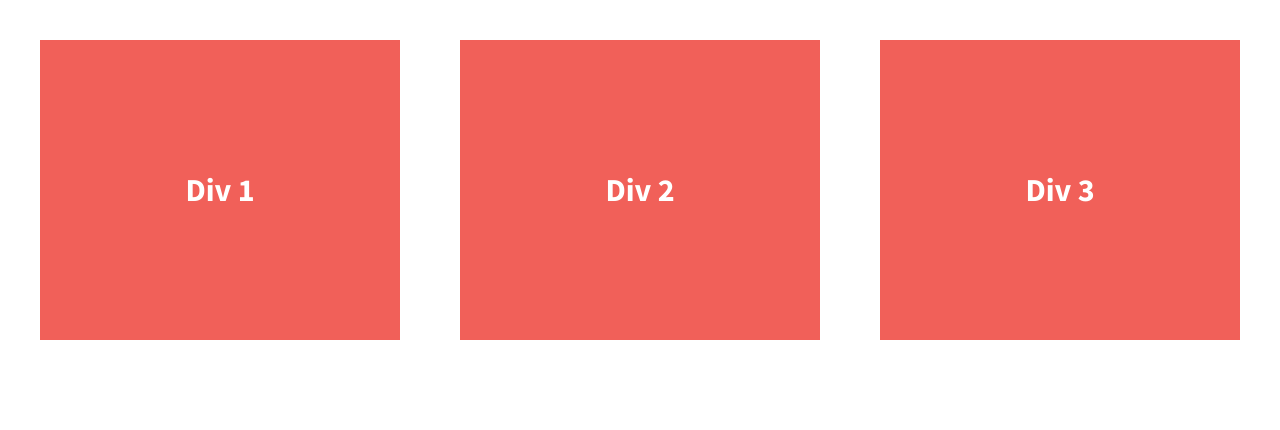
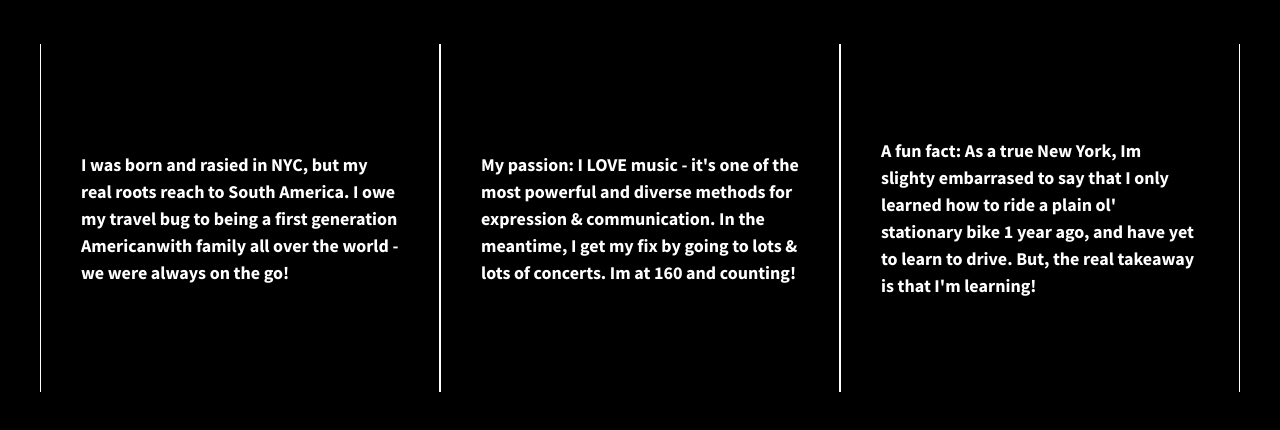
Before and after one commit to ybell13/divs-flexbox-starter, a plain HTML site: page index.html in a window 1280 px wide. Drawn offline with nearby package versions, Linux system fonts and the light colour scheme.

Commit message:
Color Change

```diff
--- a/css/main.css
+++ b/css/main.css
@@ -97,7 +97,7 @@ textarea {
 
 
 html {
-  background-color: #fff;
+    background-color: #000000;
     height: 100%;
 }
 
@@ -115,17 +115,23 @@ body {
     justify-content: space-between;
 }
 
-.div-1, .div-2, .div-3 {
+.div-1,
+.div-2,
+.div-3 {
     /*give the divs a width of 30%, add display:flex, set justify-content and align-items to center*/
     color: #fff;
     line-height: 1.5em;
-  font-size: 1.6em;
-  background-color: #f16059;
+    font-size: 0.9em;
+    background-color: #000000;
     height: 300px;
     display: flex;
     width: 30%;
     justify-content: center;
     align-items: center;
+    border: 1px solid rgb(255, 255, 255);
+    padding: 24px 40px;
+    border-block: initial;
+    margin: 4px 0px;
 }
 
 
@@ -197,8 +203,10 @@ body {
 
 .clearfix:before,
 .clearfix:after {
-    content: " "; /* 1 */
-    display: table; /* 2 */
+    content: " ";
+    /* 1 */
+    display: table;
+    /* 2 */
 }
 
 .clearfix:after {
@@ -225,11 +233,13 @@ body {
    ========================================================================== */
 
 @media print {
+
     *,
     *:before,
     *:after {
         background: transparent !important;
-        color: #000 !important; /* Black prints faster:
+        color: #000 !important;
+        /* Black prints faster:
                                    http://www.sanbeiji.com/archives/953 */
         box-shadow: none !important;
         text-shadow: none !important;
--- a/index.html
+++ b/index.html
@@ -1,5 +1,6 @@
 <!doctype html>
 <html class="no-js" lang="">
+
 <head>
     <meta charset="utf-8">
     <meta http-equiv="x-ua-compatible" content="ie=edge">
@@ -16,6 +17,7 @@
     <link href='http://fonts.googleapis.com/css?family=Lora:700' rel='stylesheet' type='text/css'>
     <link href='http://fonts.googleapis.com/css?family=Source+Sans+Pro:400,700' rel='stylesheet' type='text/css'>
 </head>
+
 <body>
     <!--[if lt IE 8]>
             <p class="browserupgrade">You are using an <strong>outdated</strong> browser. Please <a href="http://browsehappy.com/">upgrade your browser</a> to improve your experience.</p>
@@ -23,13 +25,16 @@
 
     <section class="wrapper">
         <div class="div-1">
-                Div 1
+            I was born and rasied in NYC, but my real roots reach to South America. I owe my travel bug to being a first
+            generation Americanwith family all over the world - we were always on the go!
         </div>
         <div class="div-2">
-                Div 2
+            My passion: I LOVE music - it's one of the most powerful and diverse methods for expression & communication.
+            In the meantime, I get my fix by going to lots & lots of concerts. Im at 160 and counting!
         </div>
         <div class="div-3">
-                Div 3
+            A fun fact: As a true New York, Im slighty embarrased to say that I only learned how to ride a plain ol'
+            stationary bike 1 year ago, and have yet to learn to drive. But, the real takeaway is that I'm learning!
         </div>
     </section>
 
@@ -40,12 +45,15 @@
 
     <!-- Google Analytics: change UA-XXXXX-X to be your site's ID. -->
     <script>
-            (function(b,o,i,l,e,r){b.GoogleAnalyticsObject=l;b[l]||(b[l]=
-            function(){(b[l].q=b[l].q||[]).push(arguments)});b[l].l=+new Date;
-            e=o.createElement(i);r=o.getElementsByTagName(i)[0];
-            e.src='https://www.google-analytics.com/analytics.js';
-            r.parentNode.insertBefore(e,r)}(window,document,'script','ga'));
-            ga('create','UA-XXXXX-X','auto');ga('send','pageview');
+            (function (b, o, i, l, e, r) {
+                b.GoogleAnalyticsObject = l; b[l] || (b[l] =
+                    function () { (b[l].q = b[l].q || []).push(arguments) }); b[l].l = +new Date;
+                e = o.createElement(i); r = o.getElementsByTagName(i)[0];
+                e.src = 'https://www.google-analytics.com/analytics.js';
+                r.parentNode.insertBefore(e, r)
+            }(window, document, 'script', 'ga'));
+        ga('create', 'UA-XXXXX-X', 'auto'); ga('send', 'pageview');
     </script>
 </body>
+
 </html>
```
Lines whose indentation alone changed are shown as unchanged.
